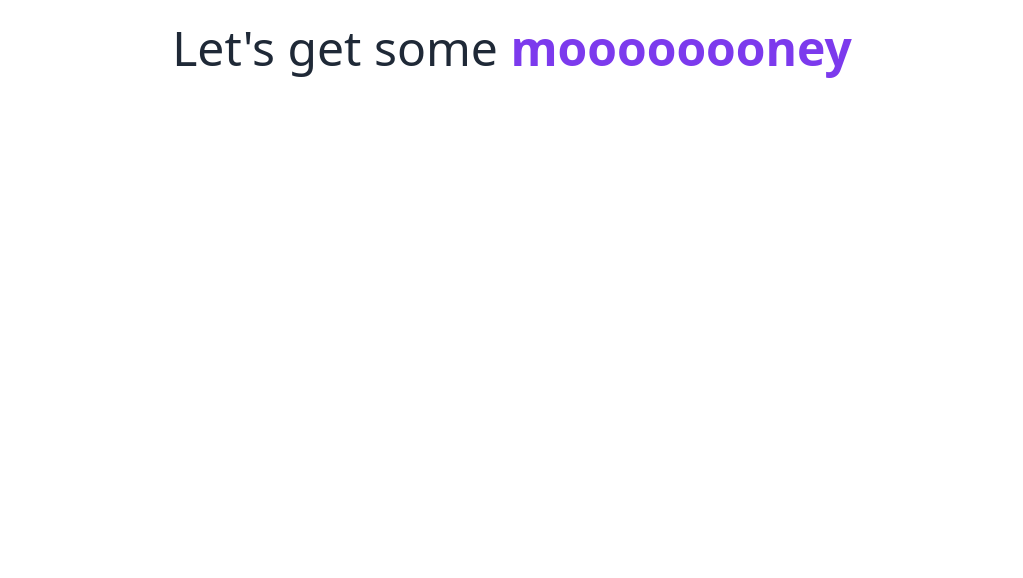
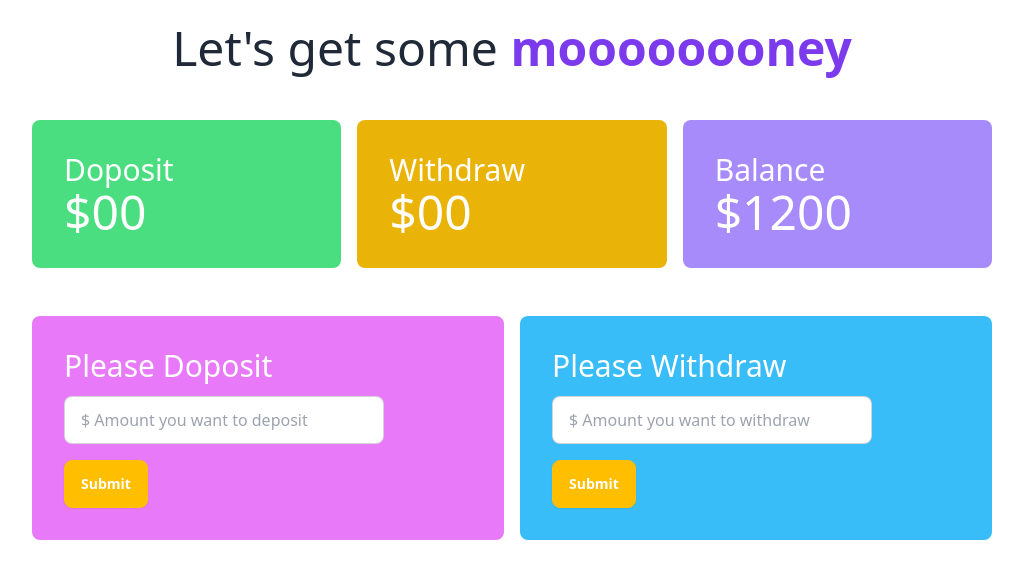
Before and after one commit to dipu-37/baap-er-bank, a plain HTML site: page bank.html in a window 1280 px wide. Shown: the whole page, without its empty margins (128-1151 px from the left). Drawn offline with nearby package versions, Linux system fonts and the light colour scheme.

Commit message:
bank section style finish

```diff
--- a/bank.html
+++ b/bank.html
@@ -13,5 +13,46 @@
     <header>
         <h1 class="text-5xl text-center mt-6">Let's get some <span class="font-semibold text-violet-600">moooooooney</span> </h1>
     </header>
+
+    <main>
+        <section class="mt-12">
+            <div class="grid grid-cols-3 gap-4 w-9/12 mx-auto text-white ">
+                <div class="bg-green-400 p-8 rounded-lg">
+                    <h4 class="text-3xl">Doposit</h4>
+                    <h2 class="text-5xl">$00</h2>
+                </div>
+                <div class="bg-yellow-500 p-8 rounded-lg">
+                    <h4 class="text-3xl">Withdraw</h4>
+                    <h2 class="text-5xl">$00</h2>
+                </div>
+                <div class="bg-violet-400 p-8 rounded-lg">
+                    <h4 class="text-3xl">Balance</h4>
+                    <h2 class="text-5xl">$1200</h2>
+                </div>
+
+            </div>
+        </section>
+        <!-- deposite and withdraw  -->
+        <section class="mt-12">
+            <div class="grid grid-cols-2 gap-4 w-9/12 mx-auto text-white ">
+                <div class="bg-fuchsia-400 p-8 rounded-lg">
+                    <h4 class="text-3xl">Please Doposit</h4>
+                    <input type="text" placeholder="$ Amount you want to deposit" class="input input-bordered w-full max-w-xs mt-3 block text-black" id="button_diposit" />
+
+                    <button id="button_submit_bank" class="btn btn-warning mt-4 text-white rounded-lg">Submit</button>
+
+                </div>
+                <div class="bg-sky-400 p-8 rounded-lg">
+                    <h4 class="text-3xl">Please Withdraw</h4>
+                    <input type="text" placeholder="$ Amount you want to withdraw" class="input input-bordered w-full max-w-xs mt-3 block text-black" id="button_withdraw"/>
+
+                    <button id="button_submit_bank" class="btn btn-warning mt-4 text-white rounded-lg">Submit</button>
+
+                </div>
+
+
+            </div>
+        </section>
+    </main>
 </body>
 </html>
```
Also changed, not shown: index.html (+16 -1 lines), js/login.js (+12 -2 lines).
